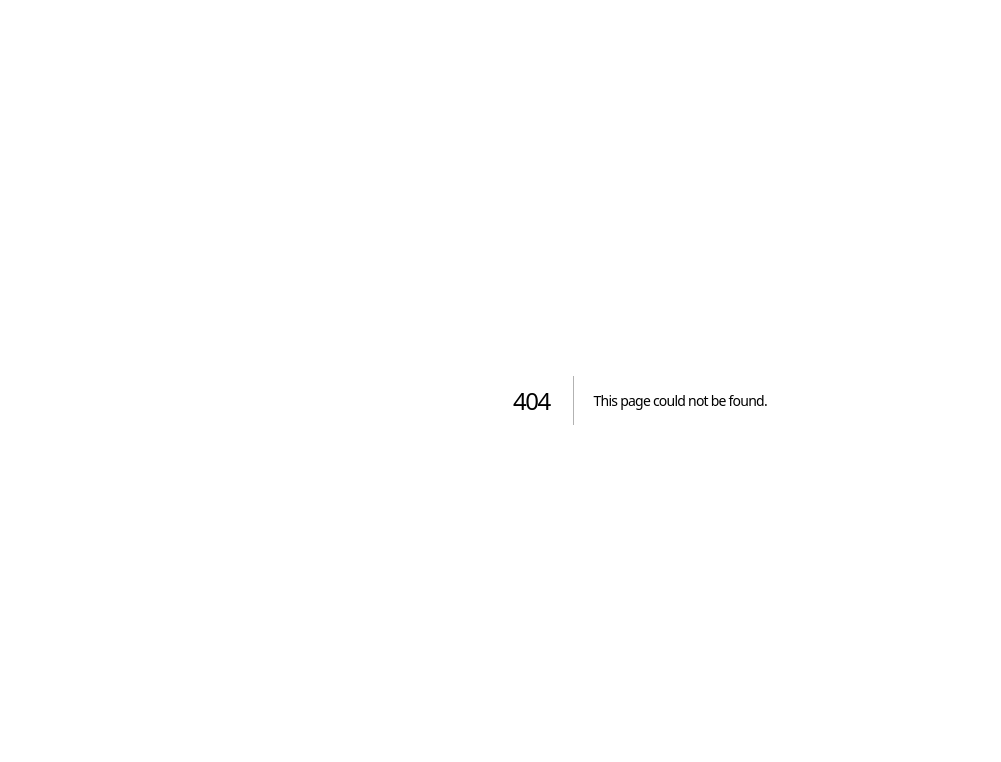
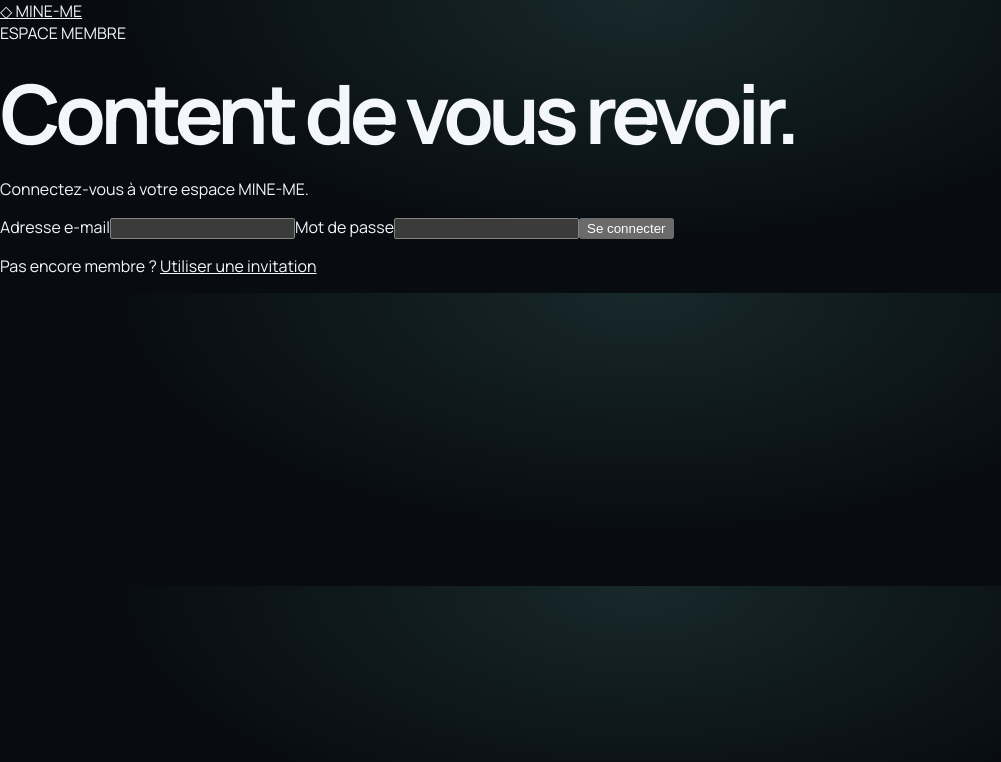
Before and after one commit to media09/Mine-Me, a Next.js app: page /mineme/login in a window 1280 px wide. Before the commit this address had no page. Shown: the top 762 px of the page, without its empty margins (0-1001 px from the left). Built offline with nearby package versions, Linux system fonts and the light colour scheme.

Commit message:
Add src/app/login/page.tsx

```diff
--- /dev/null
+++ b/src/app/login/page.tsx
@@ -0,0 +1,52 @@
+"use client";
+
+import Link from "next/link";
+import { useState, type FormEvent } from "react";
+import { createClient } from "@/lib/supabase/client";
+
+export default function LoginPage() {
+  const [email, setEmail] = useState("");
+  const [password, setPassword] = useState("");
+  const [busy, setBusy] = useState(false);
+  const [error, setError] = useState("");
+
+  async function handleSubmit(event: FormEvent<HTMLFormElement>) {
+    event.preventDefault();
+    setBusy(true);
+    setError("");
+    try {
+      const supabase = createClient();
+      const { error: loginError } = await supabase.auth.signInWithPassword({
+        email: email.trim(),
+        password,
+      });
+      if (loginError) {
+        setError("Connexion impossible. Vérifiez votre adresse e-mail et votre mot de passe.");
+        return;
+      }
+      window.location.assign("/mineme/dashboard");
+    } catch {
+      setError("Le service est momentanément indisponible. Réessayez.");
+    } finally {
+      setBusy(false);
+    }
+  }
+
+  return (
+    <main className="auth-shell">
+      <Link className="auth-brand" href="/">◇ MINE-ME</Link>
+      <section className="auth-card">
+        <div className="auth-kicker">ESPACE MEMBRE</div>
+        <h1>Content de vous revoir.</h1>
+        <p className="auth-intro">Connectez-vous à votre espace MINE-ME.</p>
+        <form className="auth-form" onSubmit={handleSubmit}>
+          <label>Adresse e-mail<input type="email" value={email} onChange={(e) => setEmail(e.target.value)} autoComplete="email" required /></label>
+          <label>Mot de passe<input type="password" value={password} onChange={(e) => setPassword(e.target.value)} autoComplete="current-password" required /></label>
+          {error && <p className="form-error" role="alert">{error}</p>}
+          <button className="auth-submit" type="submit" disabled={busy}>{busy ? "Connexion…" : "Se connecter"}</button>
+        </form>
+        <p className="auth-switch">Pas encore membre ? <Link href="/register">Utiliser une invitation</Link></p>
+      </section>
+    </main>
+  );
+}
```
